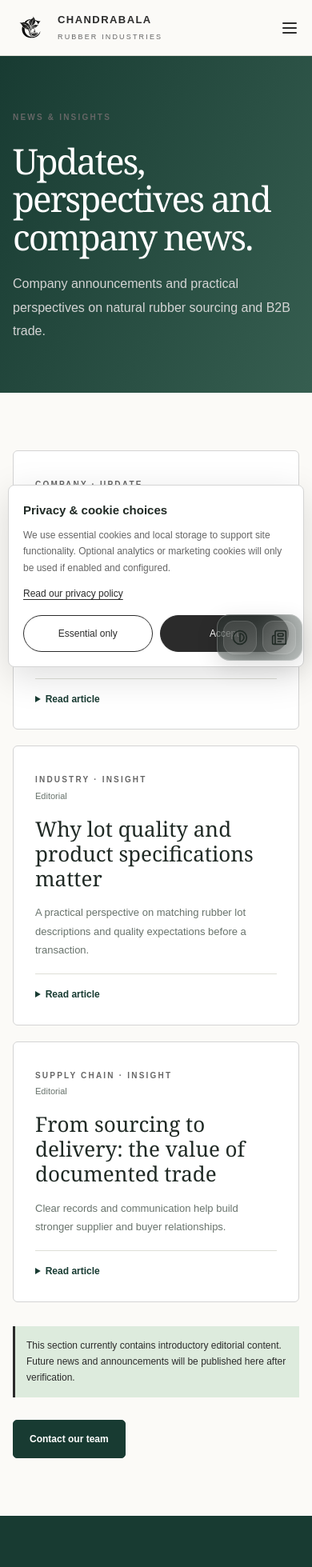
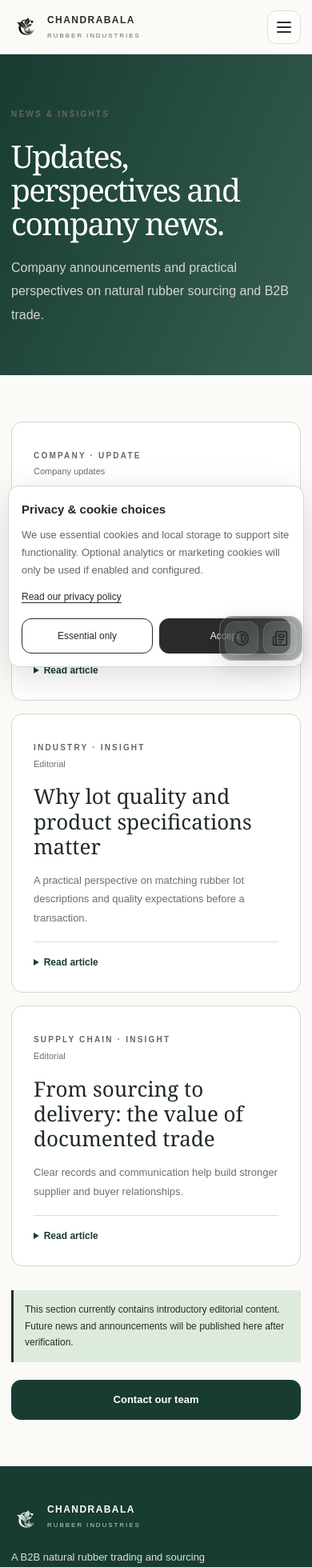
Before and after one commit to alsopranab/CHANDRABALARUBBER, a Next.js app: page /news in a window 390 px wide. Shown: the top 1959 px of the page at 80% size. Built offline with nearby package versions, Linux system fonts and the light colour scheme.

Commit message:
Polish responsive mobile UX across all pages

```diff
--- a/src/app/globals.css
+++ b/src/app/globals.css
@@ -107,3 +107,30 @@ input,select,textarea{transition:border-color .2s,box-shadow .2s}input:focus,sel
 .site-utility-rail button:hover .utility-tooltip,.site-utility-link:hover .utility-tooltip{opacity:1;transform:translateX(0)}
 .site-utility-rail-mono{filter:grayscale(1)!important}
 @media(max-width:680px){.site-utility-rail{right:12px!important;top:auto!important;bottom:18px!important;transform:none!important;flex-direction:row!important;padding:7px!important;border-radius:16px!important}.site-utility-rail button,.site-utility-link{width:42px!important;height:42px!important}.utility-tooltip{display:none}}
+
+/* Comprehensive mobile layout refinement */
+@media(max-width:680px){
+html,body{overflow-x:hidden;width:100%}.container{width:calc(100% - 36px)!important}
+.site-header{height:68px!important}.site-header .nav-wrap{width:calc(100% - 28px)!important;gap:12px!important}
+.brand{gap:9px!important}.brand-logo-wrap{width:36px!important;height:36px!important}.brand b{font-size:12px!important}.brand small{font-size:8px!important}
+.menu-toggle{width:42px;height:42px;display:grid!important;place-items:center;border:1px solid var(--line)!important;background:rgba(255,255,255,.7)!important;border-radius:12px!important}
+.nav-links{top:68px!important;left:10px!important;right:10px!important;padding:10px 14px 16px!important;border:1px solid var(--line)!important;border-radius:0 0 18px 18px!important;background:rgba(251,250,247,.97)!important;box-shadow:0 20px 40px rgba(20,40,32,.12)!important;backdrop-filter:blur(18px)!important;gap:0!important}
+.nav-links.is-open{display:flex!important}.nav-links a{padding:12px 4px!important;font-size:14px!important;min-height:44px!important}.nav-links .nav-login{margin-top:10px!important;text-align:center!important;min-height:48px!important;display:flex!important;justify-content:center!important}
+.hero-inner{min-height:unset!important;padding:72px 0 64px!important}.hero-copy{max-width:100%!important}.hero h1{font-size:clamp(42px,11.5vw,55px)!important;line-height:1.04!important;margin:17px 0!important}.hero p{font-size:15px!important;line-height:1.75!important}
+.button-row{gap:10px!important;margin-top:22px!important}.button-row .btn{width:100%;min-height:48px;padding:13px 16px!important;border-radius:12px!important;font-size:13px!important}
+.hero-proof{display:grid!important;grid-template-columns:1fr!important;gap:10px!important;margin-top:26px!important}.hero-proof>span{display:flex;align-items:center;gap:12px;width:100%!important;padding:13px 14px!important;border:1px solid rgba(255,255,255,.2);border-radius:12px;background:rgba(255,255,255,.08);font-size:13px!important}
+.section{padding:58px 0!important}.section-heading{margin-bottom:26px!important}.section-heading h2,.display-heading{font-size:clamp(32px,9vw,42px)!important;line-height:1.12!important}.section-heading p,.copy p{font-size:14px!important;line-height:1.8!important}
+.split{grid-template-columns:1fr!important;gap:25px!important}.photo-panel{min-height:240px!important;border-radius:14px!important}.stats{grid-template-columns:repeat(3,minmax(0,1fr))!important;gap:10px!important}.stat strong{font-size:22px!important}.stat span{font-size:10px!important}
+.cards,.news-grid{grid-template-columns:1fr!important;gap:16px!important}.product-card,.news-card{border-radius:14px!important}.product-image{height:220px!important}.product-body{padding:20px!important}.product-body h3{font-size:22px!important}.product-body p{font-size:14px!important}.tags{gap:8px!important}
+.feature-grid{grid-template-columns:1fr!important;gap:14px!important}.feature{padding:20px!important;border:1px solid rgba(255,255,255,.16)!important;border-radius:14px!important;background:rgba(255,255,255,.04)}.feature-num{font-size:25px!important}.feature h3{font-size:21px!important}.feature p{font-size:14px!important;line-height:1.75!important}
+.cta{padding:24px!important;display:flex!important;flex-direction:column!important;align-items:flex-start!important;border-radius:16px!important;gap:16px!important}.cta h2{font-size:clamp(30px,9vw,40px)!important}.cta .btn{width:100%;min-height:48px!important;border-radius:12px!important}
+.page-hero{padding:60px 0!important}.page-hero h1{font-size:clamp(38px,10vw,52px)!important}.about-hero{padding:68px 0!important}.about-hero h1{font-size:clamp(43px,11vw,60px)!important}.about-grid{grid-template-columns:1fr!important;gap:24px!important}.about-pillars{grid-template-columns:1fr!important;gap:14px!important}.about-pillars article{padding:22px!important;border-radius:14px!important}.about-bottom{display:flex!important;flex-direction:column!important;align-items:flex-start!important}
+.contact-layout{grid-template-columns:1fr!important;gap:24px!important}.contact-section{padding:54px 0!important}.content-narrow{width:100%!important}
+.form-shell{width:calc(100% - 28px)!important;max-width:100%!important;margin:24px auto!important;padding:22px!important;border-radius:16px!important}.field input,.field select,.field textarea{font-size:16px!important;min-height:48px!important;padding:14px!important}.field textarea{min-height:130px!important}.form-shell h1,.auth-shell h1{font-size:32px!important;line-height:1.12!important}
+.login-section{padding:40px 14px!important;min-height:unset!important}.login-section .auth-shell{max-width:100%!important;padding:24px!important;border-radius:16px!important}
+.portal-wrap{padding:28px 0!important}.portal-card{padding:20px!important;border-radius:16px!important;width:100%!important}.portal-card h1{font-size:32px!important;line-height:1.15!important}.portal-grid{grid-template-columns:1fr!important;gap:12px!important}.portal-tile{padding:17px!important;border-radius:12px!important}.portal-card>div[style*="justify-content: space-between"]{padding:18px 0!important;gap:14px!important}.portal-card form,.portal-card button{width:100%!important}
+.footer{padding:44px 0 22px!important}.footer-grid{grid-template-columns:1fr 1fr!important;gap:24px 16px!important}.footer-grid>div:first-child{grid-column:1/-1!important}.footer-grid p,.footer-grid a:not(.brand){font-size:13px!important;line-height:1.7!important}.footer-bottom{margin-top:28px!important;flex-direction:column!important;gap:8px!important;font-size:11px!important}
+.cookie-panel{left:10px!important;right:10px!important;bottom:10px!important;padding:16px!important;border-radius:14px!important}.cookie-panel p{font-size:13px!important}.cookie-actions{display:flex!important;gap:8px!important}.cookie-actions button{min-height:44px!important;padding:11px!important;border-radius:12px!important}
+.site-utility-rail{right:12px!important;top:auto!important;bottom:18px!important;transform:none!important;flex-direction:row!important;padding:6px!important;gap:6px!important;border-radius:16px!important}.site-utility-rail button,.site-utility-link{width:42px!important;height:42px!important;border-radius:12px!important}.utility-tooltip{display:none!important}
+}
+@media(max-width:420px){.container{width:calc(100% - 28px)!important}.hero h1{font-size:43px!important}.stats{gap:7px!important}.stat strong{font-size:19px!important}.footer-grid{grid-template-columns:1fr!important}.footer-grid>div:first-child{grid-column:auto!important}}
```
